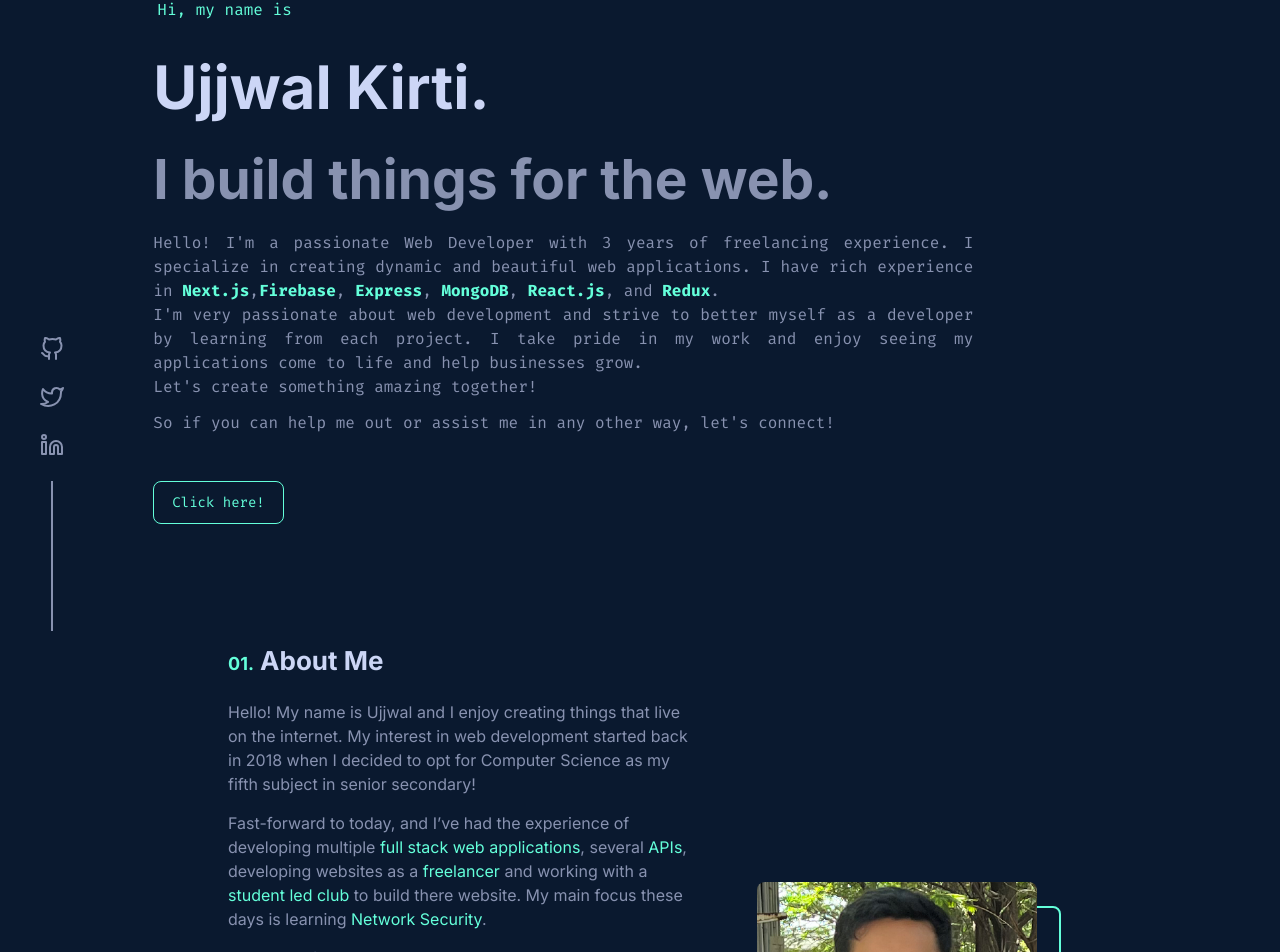
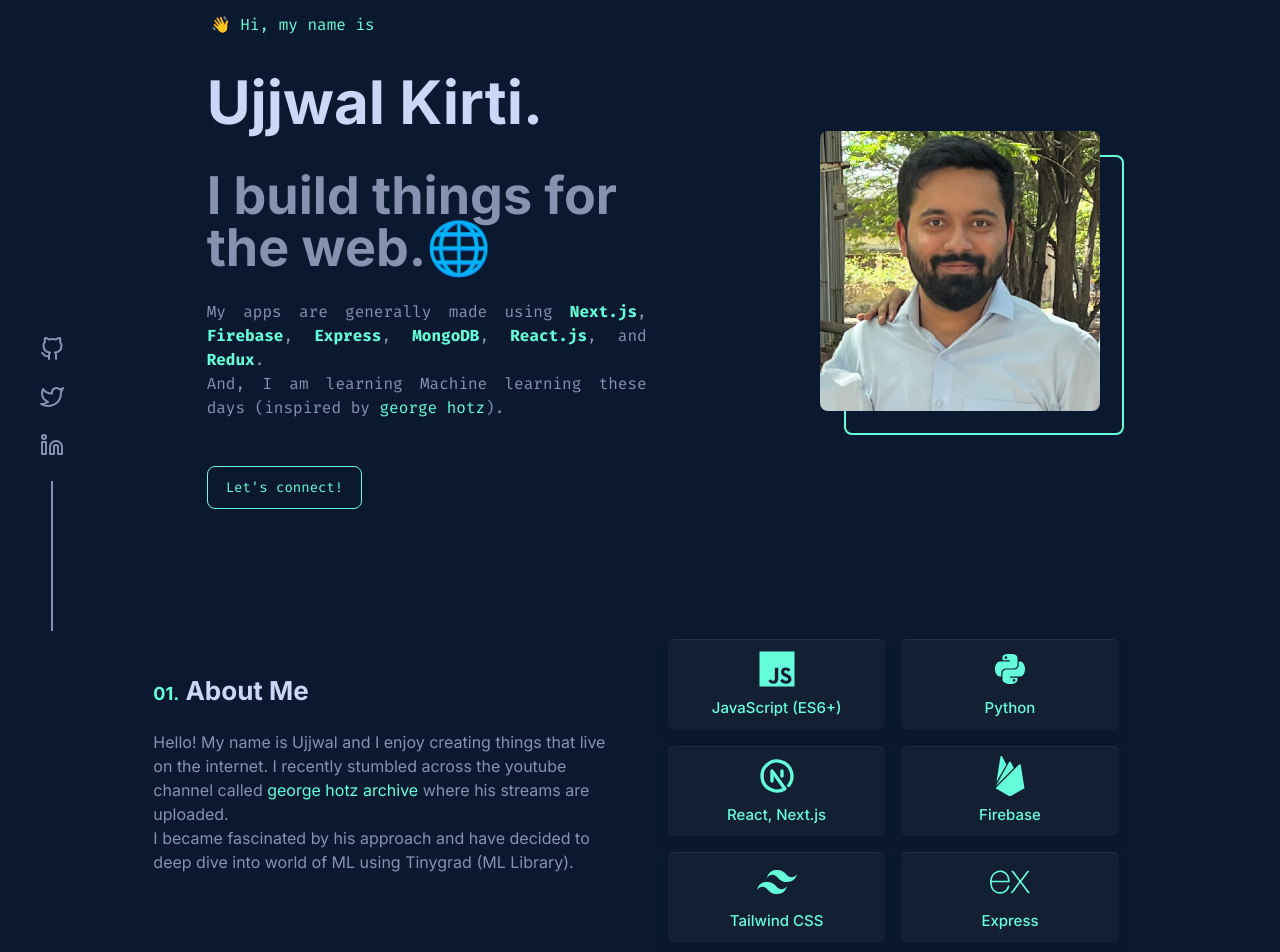
Before and after one commit to ujjwalkirti/ujjwal-portfolio, a Next.js app: page / in a window 1280 px wide. Shown: the part 169-1121 px from the top of the page. Built offline with nearby package versions, Linux system fonts and the light colour scheme.

Commit message:
reorganising the landing page elements

```diff
--- a/src/components/data.ts
+++ b/src/components/data.ts
@@ -5,7 +5,7 @@
   Montserrat,
 } from "@next/font/google";
 import { SiExpress, SiFirebase, SiTailwindcss } from "react-icons/si";
-import {  IoLogoPython } from "react-icons/io";
+import { IoLogoPython } from "react-icons/io";
 import { TbBrandNextjs } from "react-icons/tb";
 import { IoLogoJavascript } from "react-icons/io5";
 
@@ -41,11 +41,10 @@
 
 const NoteworthyProjects: Array<Object> = [
   {
-    title: "Helping You Through",
-    desc: "Built a one stop solution in the form of a web application to help fresher students of my institute get academic resources, second hand books, bikes, and reviews about various institute facilities easily.",
-    tags: ["Next.js", "Firebase", "REST APIs"],
-    github_link: "https://github.com/ujjwalkirti/help-college",
-    deployed_link: "https://help-college-real.vercel.app/",
+    title: "Scalable Realtime Chat App",
+    desc: " Developed a full-stack chat application using Next.js for the frontend and Node.js for the backend,following the MVC design pattern.",
+    tags: ["Next.js", "Expressjs", "Kafka", "Postgresql", "Socket.io", "Turborepo"],
+    github_link: "https://github.com/ujjwalkirti/scalable-realtime-chat-app",
   },
   {
     title: "Reddit Clone",
@@ -69,17 +68,6 @@
     github_link:
       "https://github.com/ujjwalkirti/pomodoro-timer-harry_potter-theme",
     deployed_link: "https://nifty-volhard-fa38be.netlify.app/",
-  },
-  {
-    title: "Netflix Clone",
-    desc: "A Reactjs application based on the popular movie streaming platform Netflix.",
-    tags: [
-      "JavaScript",
-      "Reactjs",
-      "React-router",
-      "Payment Gateway Integration",
-    ],
-    github_link: "https://github.com/ujjwalkirti/netflix-clone",
   },
 ];
 
--- a/src/components/landing-page/FeaturedProject.tsx
+++ b/src/components/landing-page/FeaturedProject.tsx
@@ -13,7 +13,6 @@
 }
 
 const FeaturedProject = ({ font, alignment, project }) => {
-  console.log(alignment);
   return (
     <div
       className={`shadow-xl lg:shadow-none lg:flex lg:gap-2  lg:mb-[120px] rounded-md p-[25px] ${styleBasedOnAlignment(
--- /dev/null
+++ b/src/components/landing-page/Header.tsx
@@ -0,0 +1,98 @@
+import React from "react";
+import { firamono, inter } from "../data";
+import Link from "next/link";
+import { linkedin_url } from "@/urls";
+import Image from "next/image";
+
+const Header = () => {
+  const [removeWrapper, setRemoveWrapper] = React.useState(false);
+
+  return (
+    <div className="flex lg:flex-row flex-col items-center justify-center lg:h-[85vh] lg:w-10/12 mx-auto">
+      <div className="flex flex-col justify-start lg:justify-center gap-y-4 items-start pt-[20px] lg:px-[100px] lg:mx-auto w-full lg:w-3/5 fade-in-from-bottom px-[25px]">
+        {" "}
+        <p
+          className={
+            "font-normal text-[#64FFDA] text-[16px] lg:ml-[4px] lg:mb-[2px] " +
+            firamono.className
+          }
+        >
+          👋 Hi, my name is
+        </p>
+        <p
+          className={
+            "text-[40px] lg:text-[60px] font-semibold text-[#CCD6f6] my-[2px] " +
+            inter.className
+          }
+        >
+          Ujjwal Kirti.
+        </p>
+        <p
+          className={
+            "text-[40px] lg:text-[52px] text-[#8892B0] mt-[5px] font-semibold leading-[1.2] lg:leading-none " +
+            inter.className
+          }
+        >
+          I build things for the web.🌐
+        </p>
+        <div
+          className={
+            "mt-[10px] text-justify text-[14px] lg:text-[16px] text-[#8892B0] " +
+            firamono.className
+          }
+        >
+          <p>
+            My apps are generally made using{" "}
+            <span className="aqua font-semibold">Next.js</span>,{" "}
+            <span className="aqua font-semibold">Firebase</span>,{" "}
+            <span className="aqua font-semibold">Express</span>,{" "}
+            <span className="aqua font-semibold">MongoDB</span>,{" "}
+            <span className="aqua font-semibold">React.js</span>, and{" "}
+            <span className="aqua font-semibold">Redux</span>.<br />
+            And, I am learning Machine learning these days (inspired by{" "}
+            <span className="aqua">george hotz</span>).
+          </p>
+        </div>
+        <Link
+          href={linkedin_url}
+          className={
+            "text-[#64FFDA] border border-[#64FFDA] rounded-lg text-[14px] mt-[30px] py-[10px] px-[18px] hover:bg-[#64ffda1a] " +
+            firamono.className
+          }
+        >
+          Let's connect!
+        </Link>
+      </div>
+      <div className="flex justify-center lg:items-start relative mt-10 lg:w-2/5">
+        <div
+          className="relative z-20"
+          onMouseEnter={(e) => {
+            setRemoveWrapper(!removeWrapper);
+          }}
+          onMouseLeave={(e) => {
+            setRemoveWrapper(!removeWrapper);
+          }}
+        >
+          <div className="relative z-20">
+            <Image
+              className="rounded-lg w-[279.52px] z-20 h-[279.52px] object-contain"
+              alt="Ujjwal Kirti's image"
+              src={`/me.png`}
+              height={259.52}
+              width={259.52}
+            />
+            <div
+              className={`h-[279.52px] w-[279.52px] absolute border-2 border-[#64ffda] top-4   left-4 rounded-lg -z-10 ${
+                removeWrapper
+                  ? "-translate-y-2 -translate-x-2 duration-300"
+                  : "translate-y-2 translate-x-2 duration-300"
+              }`}
+            ></div>
+          </div>
+        </div>
+      </div>
+    </div>
+  );
+};
+
+export default Header;
--- a/src/components/landing-page/LandingPage.tsx
+++ b/src/components/landing-page/LandingPage.tsx
@@ -18,8 +18,9 @@
   tools,
 } from "../data";
 import { firamono } from "@/components/data";
-import { linkedin_url } from "@/urls";
+import { linkedin_url, resume_url } from "@/urls";
 import ToolComponent from "./ToolComponent";
+import Header from "./Header";
 
 const moveToClass = (id: string): void => {
   const el = document.getElementById(id);
@@ -34,7 +35,6 @@
 
 const LandingPage = () => {
   const [showNavbar, setShowNavbar] = useState(false);
-  const [removeWrapper, setRemoveWrapper] = useState(false);
   const [scrollDirection, setScrollDirection] = useState("down");
 
   useEffect(() => {
@@ -119,69 +119,8 @@
           </Link>
         </div>
       </section>
-      <div className="flex flex-col justify-start lg:justify-center gap-y-4 items-start pt-[20px] min-h-[85vh] lg:px-[100px] lg:mx-auto lg:w-11/12 fade-in-from-bottom px-[25px]">
-        {" "}
-        <p
-          className={
-            "font-normal text-[#64FFDA] text-[16px] lg:ml-[4px] lg:mb-[2px] " +
-            firamono.className
-          }
-        >
-          Hi, my name is
-        </p>
-        <p
-          className={
-            "text-[40px] lg:text-[60px] font-semibold text-[#CCD6f6] my-[2px] " +
-            inter.className
-          }
-        >
-          Ujjwal Kirti.
-        </p>
-        <p
-          className={
-            "text-[40px] lg:text-[55px] text-[#8892B0] mt-[5px] font-semibold leading-[0.9] " +
-            inter.className
-          }
-        >
-          I build things for the web.
-        </p>
-        <div
-          className={
-            "mt-[10px] max-w-[540px] lg:max-w-[820px] text-justify text-[14px] lg:text-[16px] text-[#8892B0] " +
-            firamono.className
-          }
-        >
-          <p>
-            Hello! I'm a passionate Web Developer with 3 years of freelancing
-            experience. I specialize in creating dynamic and beautiful web
-            applications. I have rich experience in{" "}
-            <span className="aqua font-semibold">Next.js</span>,
-            <span className="aqua font-semibold">Firebase</span>,{" "}
-            <span className="aqua font-semibold">Express</span>,{" "}
-            <span className="aqua font-semibold">MongoDB</span>,{" "}
-            <span className="aqua font-semibold">React.js</span>, and{" "}
-            <span className="aqua font-semibold">Redux</span>.<br /> I'm very
-            passionate about web development and strive to better myself as a
-            developer by learning from each project. I take pride in my work and
-            enjoy seeing my applications come to life and help businesses grow.
-            <br />
-            Let's create something amazing together!
-          </p>
-          <p className="mt-3">
-            So if you can help me out or assist me in any other way, let's
-            connect!
-          </p>
-        </div>
-        <Link
-          href={linkedin_url}
-          className={
-            "text-[#64FFDA] border border-[#64FFDA] rounded-lg text-[14px] mt-[30px] py-[10px] px-[18px] hover:bg-[#64ffda1a] " +
-            firamono.className
-          }
-        >
-          Click here!
-        </Link>
-      </div>
+
+      <Header />
 
       {/*
         This marks the beginning of about section
@@ -189,77 +128,42 @@
 
       <section
         className={
-          "pb-10 lg:px-[100px] px-[25px] mt-10 lg:w-4/5 lg:mx-auto " +
+          "flex flex-col lg:flex-row items-start gap-10 pb-10 lg:px-[100px] px-[25px] mt-10 lg:w-11/12 lg:mx-auto " +
           inter.className
         }
         id="about"
       >
-        <div className="flex pt-[10px] pb-[20px]">
+        <div className="dark-grayish-text text-[18px] lg:text-[16px] flex flex-col justify-start align-top h-full lg:gap-[20px] lg:w-1/2">
+          <div className="flex mt-10">
             <p className="grayish-text text-[26px] font-semibold">
               <span className="aqua text-[18px]">01.</span> About Me
             </p>
             <hr className="dark-grayish-text" />
           </div>
-        <div className="dark-grayish-text text-[18px] lg:text-[16px] lg:flex lg:items-center lg:gap-[50px] ">
-          <div className="lg:w-3/5 lg:flex lg:flex-col lg:justify-center lg:h-full">
+          <div className=" lg:flex lg:flex-col lg:justify-center lg:h-full text-[16px] lg:text-md">
             <p className="mb-[15px] ">
               Hello! My name is Ujjwal and I enjoy creating things that live on
-              the internet. My interest in web development started back in 2018
-              when I decided to opt for Computer Science as my fifth subject in
-              senior secondary!
+              the internet. I recently stumbled across the youtube channel
+              called{" "}
+              <Link href={"#"} className="hover:underline aqua">
+                <span className="aqua">george hotz archive</span>
+              </Link>{" "}
+              where his streams are uploaded.<br/> I became fascinated by his
+              approach and have decided to deep dive into world of ML using
+              Tinygrad (ML Library).
             </p>
-            <p className="mb-[15px]">
-              Fast-forward to today, and I’ve had the experience of developing
-              multiple <span className="aqua">full stack web applications</span>
-              , several <span className="aqua">APIs</span>, developing websites
-              as a <span className="aqua">freelancer</span> and working with a{" "}
-              <Link
-                href="https://lac-website.vercel.app/"
-                className="aqua hover:underline hover:underline-offset-2"
-              >
-                student led club
-              </Link>{" "}
-              to build there website. My main focus these days is learning{" "}
-              <span className="aqua">Network Security</span>.
-            </p>
-            <p className="mb-[15px]">
-              Here are a few technologies I’ve been working with recently:
-            </p>
-            <ul className="grid grid-cols-1 sm:grid-cols-2  text-[13px]">
+          </div>
+        </div>
+
+        <ul className="grid grid-cols-1 sm:grid-cols-2  text-[13px] w-full lg:w-1/2">
           {tools.map((tool, index) => (
-                <ToolComponent tool={tool} index={index} />
+            <ToolComponent
+              tool={tool}
+              index={index}
+              key={tool.title + index.toString()}
+            />
           ))}
         </ul>
-          </div>
-          <div className="flex justify-center lg:items-start relative mt-10 lg:w-2/5">
-            <div
-              className="relative z-20"
-              onMouseEnter={(e) => {
-                setRemoveWrapper(!removeWrapper);
-              }}
-              onMouseLeave={(e) => {
-                setRemoveWrapper(!removeWrapper);
-              }}
-            >
-              <div className="relative z-20">
-                <Image
-                  className="rounded-lg w-[279.52px] z-20 h-[279.52px] object-contain"
-                  alt="Ujjwal Kirti's image"
-                  src={`/me.png`}
-                  height={259.52}
-                  width={259.52}
-                />
-                <div
-                  className={`h-[279.52px] w-[279.52px] absolute border-2 border-[#64ffda] top-4   left-4 rounded-lg -z-10 ${
-                    removeWrapper
-                      ? "-translate-y-2 -translate-x-2 duration-300"
-                      : "translate-y-2 translate-x-2 duration-300"
-                  }`}
-                ></div>
-              </div>
-            </div>
-          </div>
-        </div>
       </section>
 
       {/*
@@ -313,7 +217,7 @@
               view the archive
             </Link>
           </p>
-          <div className="lg:grid lg:grid-cols-3 md:grid-cols-2 grid-cols-1 lg:gap-4">
+          <div className="gap-4 grid lg:grid-cols-3 md:grid-cols-2 grid-cols-1 lg:gap-4">
             {NoteworthyProjects.map((project, index) => (
               <NoteWorthyProjectsCard key={index} project={project} />
             ))}
@@ -369,17 +273,8 @@
               >
                 <span className="aqua">03.</span> Contact
               </div>
-              {/* <Link
-                  href="/blogs"
-                  onClick={() => {
-                    setShowNavbar(false);
-                  }}
-                  className={smallNavbarOptionStyle}
-                >
-                  <span className="aqua">04.</span> Blogs
-                </Link> */}
               <Link
-                href={`https://drive.google.com/file/d/1Yeheadg5C0nkEJ2_ZqSJPyibcW8By3lz/view?usp=share_link`}
+                href={resume_url}
                 className={
                   "aqua w-[153.4px] text-center mx-auto border-[#64FFDA] text-[14px] border px-[50px] py-[18px] mt-[38px] rounded-md hover:bg-[#64ffda1a] " +
                   firamono.className
--- a/src/components/landing-page/ToolComponent.tsx
+++ b/src/components/landing-page/ToolComponent.tsx
@@ -7,7 +7,7 @@
       className="py-[10px] font-medium flex flex-col text-[15px] items-center gap-2 m-2 bg-slate-800/50 shadow-[inset_0_1px_0_0_rgba(148,163,184,0.1)] drop-shadow-lg rounded-md  transform active:scale-90 transition-transform duration-200 cursor-pointer"
     >
       <tool.icon className="aqua text-[40px]" />
-      <p>{tool.title}</p>
+      <p className="aqua">{tool.title}</p>
     </li>
   );
 }
--- a/src/urls.ts
+++ b/src/urls.ts
@@ -1,6 +1,6 @@
 const linkedin_url = "https://www.linkedin.com/in/ujjwal-kirti-562b922a0/";
 const resume_url =
-  "https://drive.google.com/file/d/1kDT_x2REMQx9irNsgZpcuf8cGjvf6A4g/view?usp=drive_link";
+  "https://drive.google.com/file/d/1AIWK5dK3Y05ctK4gMEACtBFQ1QkaxuFL/view?usp=sharing";
 const twitter_url = "https://twitter.com/kirti_ujjwal";
 const github_url = "https://github.com/ujjwalkirti";
 
```
Lines whose indentation alone changed are shown as unchanged.
